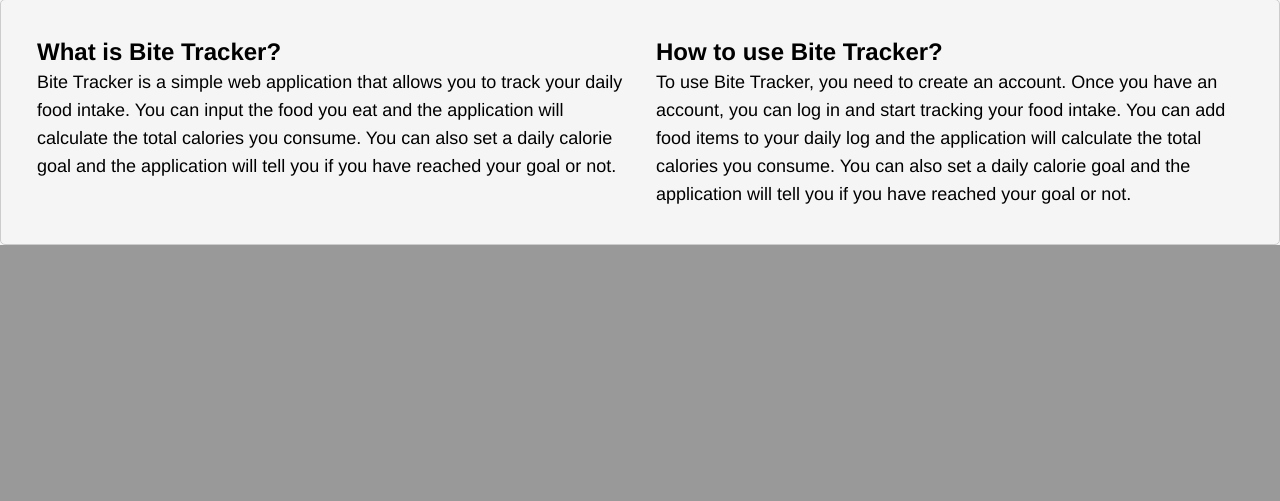
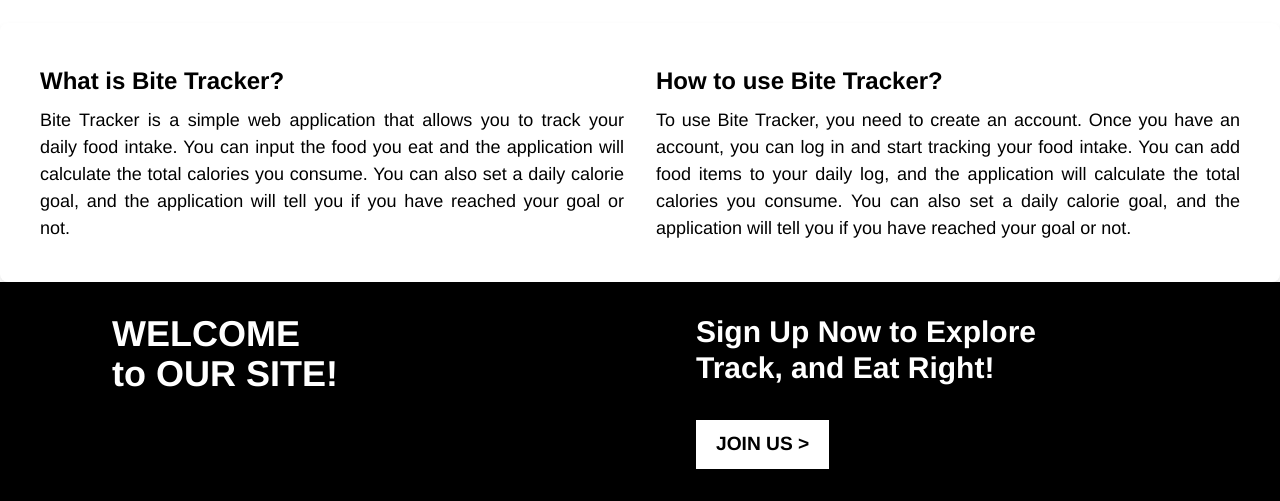
Before and after one commit to bang-bingung-bang/BiteTracker-web, a Django app: page / in a window 1280 px wide. Shown: the part 865-1366 px from the top of the page. Before the commit the page ends 1110 px from the top, so only its background shows below. Run offline with Django 5.2, Linux system fonts and the light colour scheme; some libraries are stand-ins or nearby versions.

Commit message:
landing page nich

```diff
--- a/main/templates/main.html
+++ b/main/templates/main.html
@@ -2,33 +2,71 @@
 {% load static %}
 {% block meta %}
 <script src="https://cdn.jsdelivr.net/npm/dompurify@3.1.7/dist/purify.min.js"></script>
+<script>
+    function scrollToSection() {
+        const target = document.getElementById('content-section');
+        if (target) {
+            target.scrollIntoView({ behavior: 'smooth' });
+        }
+    }
+</script>
 {% endblock meta %}
 
 {% block content %}
 {% include 'navbar.html' %}
+<div style="background-color: white; min-height: 100vh; display: flex; flex-direction: column;">
     <div class="overflow-x-hidden">
-    <div class="hero-image">
+        <div class="hero-image" style="position: relative;">
             <div class="hero-text">
                 <h1>Bite</h1>
                 <h1>Tracker</h1>
                 <h2>Track Your Bites, Tailor Your Eats!</h2>
             </div>
+            <!-- Downward pointing "V" Arrow -->
+            <div onclick="scrollToSection()"
+                style="cursor: pointer; position: absolute; bottom: 60px; left: 50%; transform: translateX(-50%);">
+                <div style="width: 0; height: 0; border-left: 20px solid transparent; border-right: 20px solid transparent; border-top: 20px solid black;"></div>
             </div>
         </div>
-<div class="container mx-auto">
-    <div class="flex flex-wrap">
-        <div class="w-full md:w-1/2 p-4">
-            <h2 class="text-2xl font-bold">What is Bite Tracker?</h2>
-            <p class="text-lg">Bite Tracker is a simple web application that allows you to track your daily food intake. You can
+    </div>
+
+    <div id="content-section" style="display: flex; flex-wrap: wrap; background-color: white; padding: 24px; box-shadow: 0 4px 6px rgba(0, 0, 0, 0.1); border-radius: 8px; margin-top: 24px;">
+        <div style="flex: 1; padding: 16px;">
+            <h2 style="font-size: 24px; font-weight: bold; color: #000000; margin-bottom: 8px;">What is Bite Tracker?</h2>
+            <p style="font-size: 18px; color: #000000; text-align: justify;">Bite Tracker is a simple web application that allows you to track your daily food intake. You can
                 input the food you eat and the application will calculate the total calories you consume. You can also set a
-                daily calorie goal and the application will tell you if you have reached your goal or not.</p>
+                daily calorie goal, and the application will tell you if you have reached your goal or not.</p>
         </div>
-        <div class="w-full md:w-1/2 p-4">
-            <h2 class="text-2xl font-bold">How to use Bite Tracker?</h2>
-            <p class="text-lg">To use Bite Tracker, you need to create an account. Once you have an account, you can log in and start
-                tracking your food intake. You can add food items to your daily log and the application will calculate the total
-                calories you consume. You can also set a daily calorie goal and the application will tell you if you have reached
+        <div style="flex: 1; padding: 16px;">
+            <h2 style="font-size: 24px; font-weight: bold; color: #000000; margin-bottom: 8px;">How to use Bite Tracker?</h2>
+            <p style="font-size: 18px; color: #000000; text-align: justify;">To use Bite Tracker, you need to create an account. Once you have an account, you can log in and start
+                tracking your food intake. You can add food items to your daily log, and the application will calculate the total
+                calories you consume. You can also set a daily calorie goal, and the application will tell you if you have reached
                 your goal or not.</p>
         </div>
     </div>
+
+    <footer class="bg-black text-white p-8">
+        <div class="flex justify-center">
+            <div class="w-1/2 text-left pr-4 ml-20">
+                <p class="text-4xl font-bold">WELCOME</p>
+                <p class="text-4xl font-bold">to OUR SITE!</p>
+            </div>
+            <div class="w-1/2 text-left pl-4">
+                <p class="text-3xl font-bold">Sign Up Now to Explore</p>
+                <p class="text-3xl font-bold">Track, and Eat Right!</p>
+                <br>
+                <a href="/login"
+                    style="display: inline-block; padding: 10px 20px; background-color: white; color: black; text-align: center; text-decoration: none;
+                            border: none; font-size: 1.2em; font-weight: bold;
+                            transition: background-color 0.3s ease-in-out, box-shadow 0.3s ease-in-out, transform 0.3s ease-in-out;
+                            box-shadow: 0 4px 6px rgba(0, 0, 0, 0.1); margin-top: 10px; cursor: pointer;"
+                    onmouseover="this.style.boxShadow='0 8px 12px rgba(0, 0, 0, 0.2)'; this.style.transform='translateY(-4px)';"
+                    onmouseout="this.style.boxShadow='0 4px 6px rgba(0, 0, 0, 0.1)'; this.style.transform='translateY(0)';">
+                        JOIN US >
+                </a>
+            </div>
+        </div>
+    </footer>
+</div>
 {% endblock content %}
```
Lines whose indentation alone changed are shown as unchanged.
